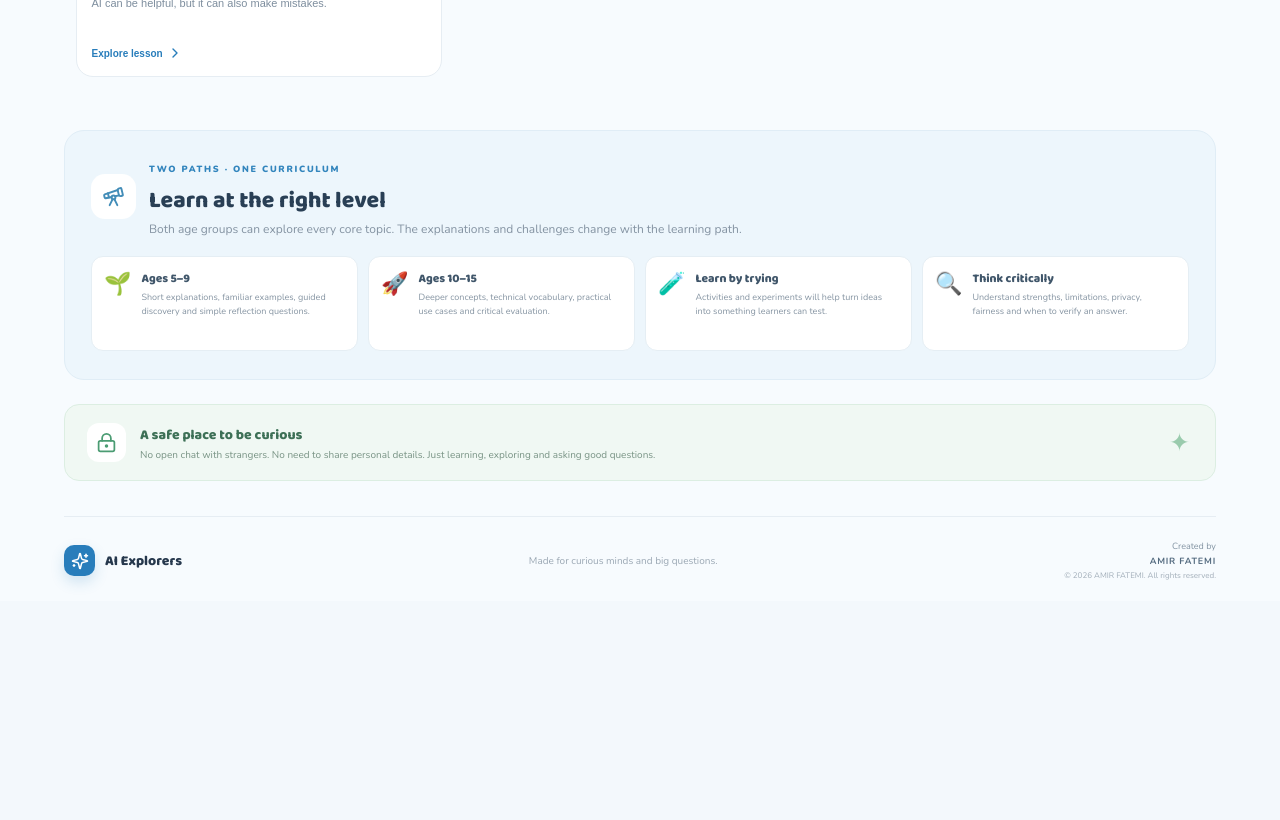
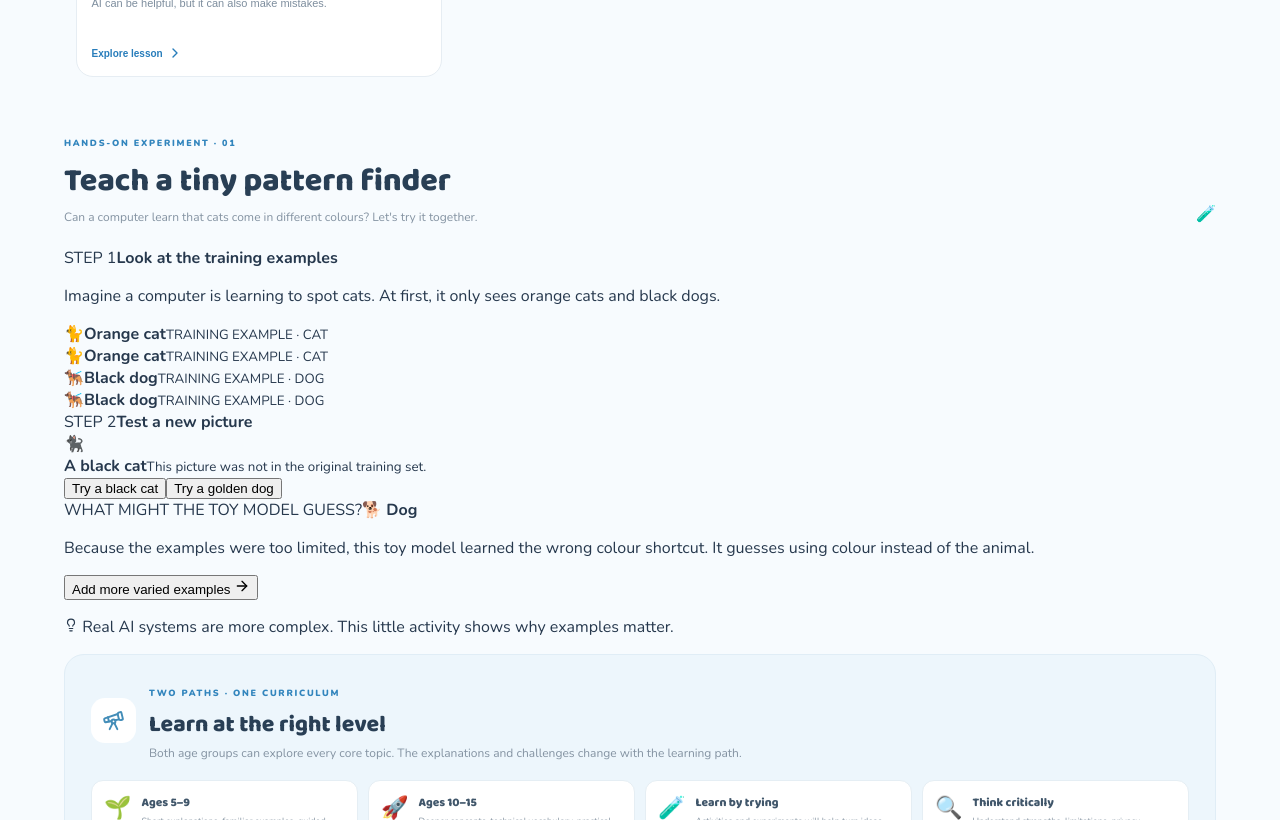
Before and after one commit to amir-dev-projects/ai-explorers, a React (Vite) app: page / in a window 1280 px wide. Shown: the part 1980-2800 px from the top of the page. Before the commit the page ends 2581 px from the top, so only its background shows below. Built offline with nearby package versions, Linux system fonts and the light colour scheme.

Commit message:
Add interactive training data experiment

```diff
--- a/src/App.jsx
+++ b/src/App.jsx
@@ -70,6 +70,8 @@ const activities = {
 
 function App() {
   const [age, setAge] = useState("5–9");
+  const [variedExamples, setVariedExamples] = useState(false);
+  const [experimentChoice, setExperimentChoice] = useState("black-cat");
   const [activeTopic, setActiveTopic] = useState(null);
   const [menuOpen, setMenuOpen] = useState(false);
   const [showAnswer, setShowAnswer] = useState(false);
@@ -102,6 +104,27 @@ function App() {
 
     <section className="topics-section" id="topics"><div className="section-heading"><div><span className="section-kicker">{age === "5–9" ? "YOUNG EXPLORERS" : "TEEN EXPLORERS"} · YOUR LEARNING PATH</span><h2>What shall we explore?</h2><p>{age === "5–9" ? "Big ideas, explained simply. Pick a lesson and follow your curiosity." : "The same core AI topics, with more technical depth and real-world applications."}</p></div><div className="lesson-count"><BookOpen size={17} /> {topics.length} lessons</div></div><div className="progress-panel"><div className="progress-copy"><strong>Your progress</strong><span>{completedCount} of {topics.length} lessons completed</span></div><div className="progress-track"><span style={{width: ((completedCount / topics.length) * 100) + "%"}} /></div></div><div className="topic-grid">{topics.map((topic,i)=><button className="topic-card" key={topic.id} onClick={()=>openTopic(topic.id)}><div className={"topic-illustration "+topic.color}><span>{topic.icon}</span><small>{String(i+1).padStart(2,"0")}</small></div><div className="topic-meta"><span>{topic.tag}</span><span><Clock3 size={12}/> {topic.time}</span></div><h3>{topic.title}</h3><p>{topic.description}</p><div className="card-link">{completed.includes(progressKey + topic.id) ? "Completed" : "Explore lesson"} <ChevronRight size={16}/></div></button>)}</div></section>
 
+    <section className="pattern-lab" id="pattern-lab">
+      <div className="section-heading"><div><span className="section-kicker">HANDS-ON EXPERIMENT · 01</span><h2>Teach a tiny pattern finder</h2><p>{age === "5–9" ? "Can a computer learn that cats come in different colours? Let's try it together." : "Explore how limited training examples can create a biased classifier, then improve the dataset and test again."}</p></div><div className="lab-icon">🧪</div></div>
+      <div className="lab-card">
+        <div className="lab-step"><span>STEP 1</span><strong>Look at the training examples</strong></div>
+        <p className="lab-explain">{age === "5–9" ? "Imagine a computer is learning to spot cats. At first, it only sees orange cats and black dogs." : "Imagine a toy image classifier trained on a narrow dataset: orange cats and black dogs. It may accidentally associate colour with the animal label."}</p>
+        <div className="training-examples">
+          <div className="training-item"><span className="training-emoji">🐈</span><strong>Orange cat</strong><small>TRAINING EXAMPLE · CAT</small></div>
+          <div className="training-item"><span className="training-emoji">🐈</span><strong>Orange cat</strong><small>TRAINING EXAMPLE · CAT</small></div>
+          <div className="training-item"><span className="training-emoji">🐕‍🦺</span><strong>Black dog</strong><small>TRAINING EXAMPLE · DOG</small></div>
+          <div className="training-item"><span className="training-emoji">🐕‍🦺</span><strong>Black dog</strong><small>TRAINING EXAMPLE · DOG</small></div>
+          {variedExamples && <><div className="training-item extra-example"><span className="training-emoji">🐈‍⬛</span><strong>Black cat</strong><small>NEW VARIED EXAMPLE · CAT</small></div><div className="training-item extra-example"><span className="training-emoji">🐕</span><strong>Golden dog</strong><small>NEW VARIED EXAMPLE · DOG</small></div></>}
+        </div>
+        <div className="lab-step"><span>STEP 2</span><strong>Test a new picture</strong></div>
+        <div className="test-animal"><span>{experimentChoice === "black-cat" ? "🐈‍⬛" : "🐕"}</span><div><strong>{experimentChoice === "black-cat" ? "A black cat" : "A golden dog"}</strong><small>This picture was not in the original training set.</small></div></div>
+        <div className="test-controls"><button className={experimentChoice === "black-cat" ? "active" : ""} onClick={() => setExperimentChoice("black-cat")}>Try a black cat</button><button className={experimentChoice === "golden-dog" ? "active" : ""} onClick={() => setExperimentChoice("golden-dog")}>Try a golden dog</button></div>
+        <div className="lab-result"><span>WHAT MIGHT THE TOY MODEL GUESS?</span><strong>{variedExamples ? (experimentChoice === "black-cat" ? "🐈 Cat" : "🐕 Dog") : (experimentChoice === "black-cat" ? "🐕 Dog" : "🐈 Cat")}</strong><p>{variedExamples ? "With examples showing different colours for both animals, the model has better evidence for the animal pattern." : "Because the examples were too limited, this toy model learned the wrong colour shortcut. It guesses using colour instead of the animal."}</p></div>
+        <button className="lab-action" onClick={() => setVariedExamples(!variedExamples)}>{variedExamples ? "Reset the training examples" : "Add more varied examples"} <ArrowRight size={16}/></button>
+        <p className="lab-note"><Lightbulb size={14}/> {age === "5–9" ? "Real AI systems are more complex. This little activity shows why examples matter." : "This is a simplified, rule-based illustration—not a real machine-learning model. Real models learn more complex patterns from data."}</p>
+      </div>
+    </section>
+
     <section className="coming-topics"><div className="coming-heading"><div className="coming-icon"><Telescope size={23}/></div><div><span className="section-kicker">TWO PATHS · ONE CURRICULUM</span><h2>Learn at the right level</h2><p>Both age groups can explore every core topic. The explanations and challenges change with the learning path.</p></div></div><div className="extra-grid"><div className="extra-card"><span>🌱</span><div><h3>Ages 5–9</h3><p>Short explanations, familiar examples, guided discovery and simple reflection questions.</p></div></div><div className="extra-card"><span>🚀</span><div><h3>Ages 10–15</h3><p>Deeper concepts, technical vocabulary, practical use cases and critical evaluation.</p></div></div><div className="extra-card"><span>🧪</span><div><h3>Learn by trying</h3><p>Activities and experiments will help turn ideas into something learners can test.</p></div></div><div className="extra-card"><span>🔍</span><div><h3>Think critically</h3><p>Understand strengths, limitations, privacy, fairness and when to verify an answer.</p></div></div></div></section>
 
     <section className="safety-strip"><div className="safety-icon"><LockKeyhole size={21}/></div><div><strong>A safe place to be curious</strong><p>No open chat with strangers. No need to share personal details. Just learning, exploring and asking good questions.</p></div><span className="safety-spark">✦</span></section>
```
